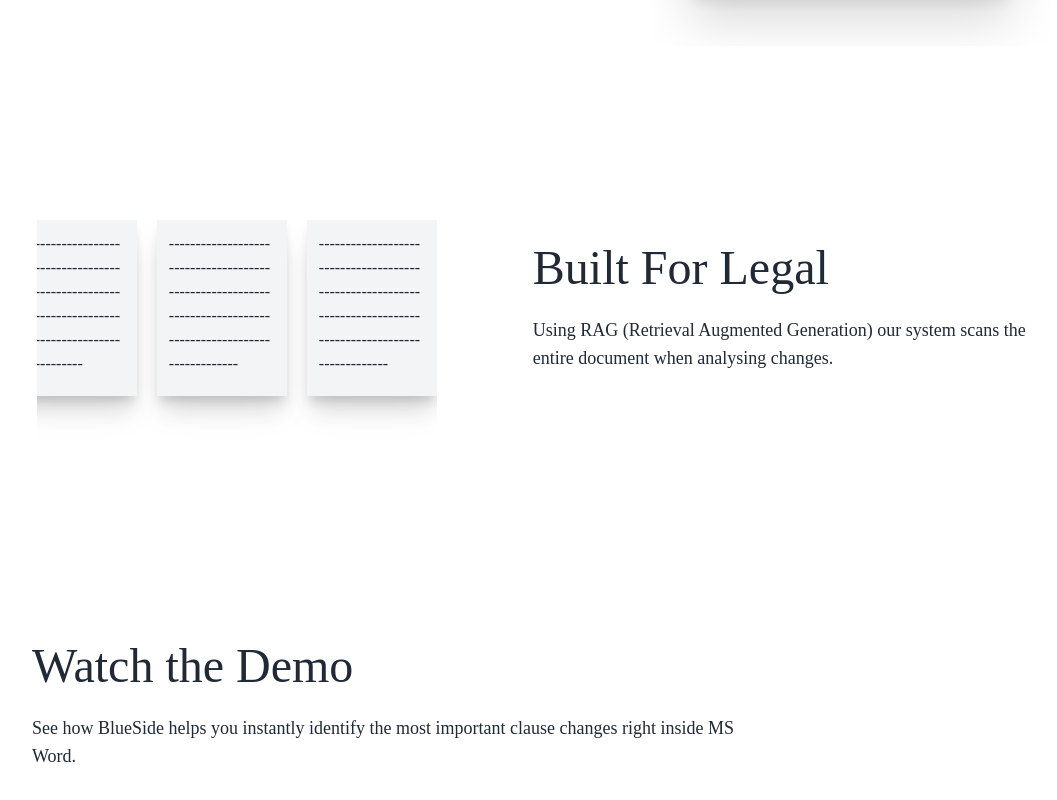
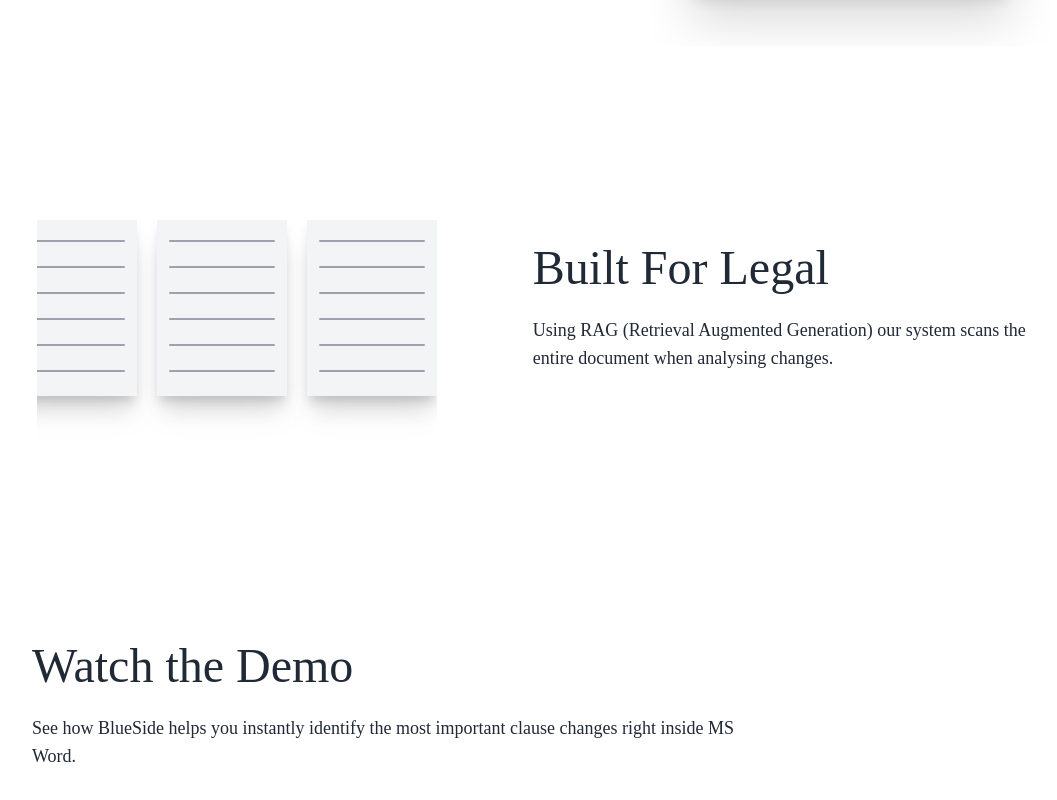
Before and after one commit to lookingforwork/lookingforwork.github.io, a Next.js app: page / in a window 1280 px wide. Shown: the part 1566-2366 px from the top of the page, without its empty margins (96-1153 px from the left). Built offline with nearby package versions, Linux system fonts and the light colour scheme; a web font is replaced by a local one.

Commit message:
legal feature should be fixed for firefox

```diff
--- a/src/components/FeatureRag.tsx
+++ b/src/components/FeatureRag.tsx
@@ -5,16 +5,36 @@ export const FeatureRag = () => {
     <div className="flex flex-col lg:flex-row items-center justify-center px-0 sm:px-8 md:px-12 lg:px-24 py-6 lg:py-14">
       <div className="rounded-2xl w-full max-w-[300px] sm:max-w-[400px] lg:min-w-[400px] h-[300px] overflow-hidden flex flex-row items-center justify-center">
         <div className="min-w-[130px] h-44 bg-gray-100 shadow-xl drop-shadow-xl animate-moveLeft mx-[10px] p-3 font-light text-blueside-dark">
-          -----------------------------------------------------------------------------------------------------------
+          <div className="bg-gray-400 h-[2px] mb-6 mt-2 w-full rounded-full"></div>
+          <div className="bg-gray-400 h-[2px] mb-6 w-full rounded-full"></div>
+          <div className="bg-gray-400 h-[2px] mb-6 w-full rounded-full"></div>
+          <div className="bg-gray-400 h-[2px] mb-6 w-full rounded-full"></div>
+          <div className="bg-gray-400 h-[2px] mb-6 w-full rounded-full"></div>
+          <div className="bg-gray-400 h-[2px] w-full rounded-full"></div>
         </div>
         <div className="min-w-[130px] h-44 bg-gray-100 shadow-xl drop-shadow-xl animate-moveLeft mx-[10px] p-3 font-light text-blueside-dark">
-          ------------------------------------------------------------------------------------------------------------
+          <div className="bg-gray-400 h-[2px] mb-6 mt-2 w-full rounded-full"></div>
+          <div className="bg-gray-400 h-[2px] mb-6 w-full rounded-full"></div>
+          <div className="bg-gray-400 h-[2px] mb-6 w-full rounded-full"></div>
+          <div className="bg-gray-400 h-[2px] mb-6 w-full rounded-full"></div>
+          <div className="bg-gray-400 h-[2px] mb-6 w-full rounded-full"></div>
+          <div className="bg-gray-400 h-[2px] w-full rounded-full"></div>
         </div>
         <div className="min-w-[130px] h-44 bg-gray-100 shadow-xl drop-shadow-xl animate-moveLeft mx-[10px] p-3 font-light text-blueside-dark">
-          ------------------------------------------------------------------------------------------------------------
+          <div className="bg-gray-400 h-[2px] mb-6 mt-2 w-full rounded-full"></div>
+          <div className="bg-gray-400 h-[2px] mb-6 w-full rounded-full"></div>
+          <div className="bg-gray-400 h-[2px] mb-6 w-full rounded-full"></div>
+          <div className="bg-gray-400 h-[2px] mb-6 w-full rounded-full"></div>
+          <div className="bg-gray-400 h-[2px] mb-6 w-full rounded-full"></div>
+          <div className="bg-gray-400 h-[2px] w-full rounded-full"></div>
         </div>
         <div className="min-w-[130px] h-44 bg-gray-100 shadow-xl drop-shadow-xl animate-moveLeft mx-[10px] p-3 font-light text-blueside-dark">
-          ------------------------------------------------------------------------------------------------------------
+          <div className="bg-gray-400 h-[2px] mb-6 mt-2 w-full rounded-full"></div>
+          <div className="bg-gray-400 h-[2px] mb-6 w-full rounded-full"></div>
+          <div className="bg-gray-400 h-[2px] mb-6 w-full rounded-full"></div>
+          <div className="bg-gray-400 h-[2px] mb-6 w-full rounded-full"></div>
+          <div className="bg-gray-400 h-[2px] mb-6 w-full rounded-full"></div>
+          <div className="bg-gray-400 h-[2px] w-full rounded-full"></div>
         </div>
       </div>
       <div className="flex flex-col mx-0 sm:mx-12 py-12 pl-0 lg:pl-24 lg:mx-0 lg:py-8 lg:w-1/2 xl:w-3/5 lg:shrink-0">
```
